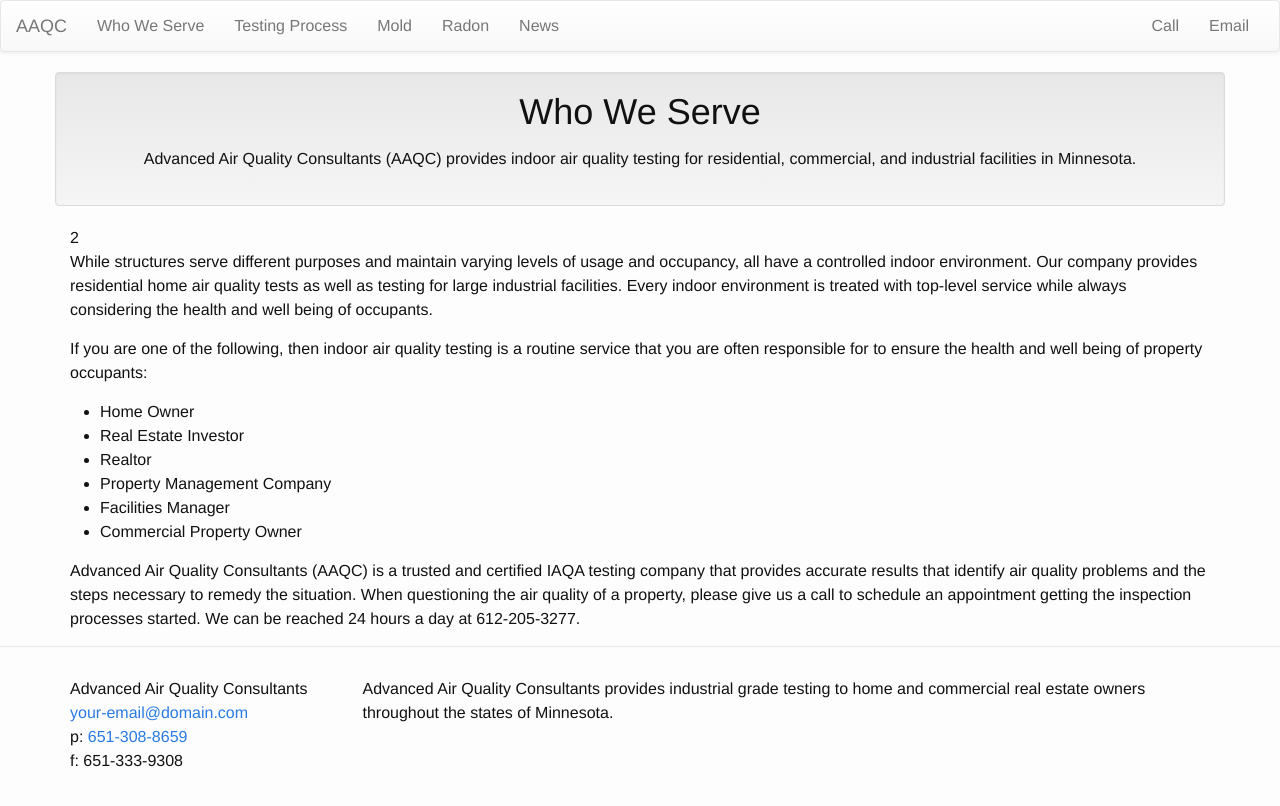
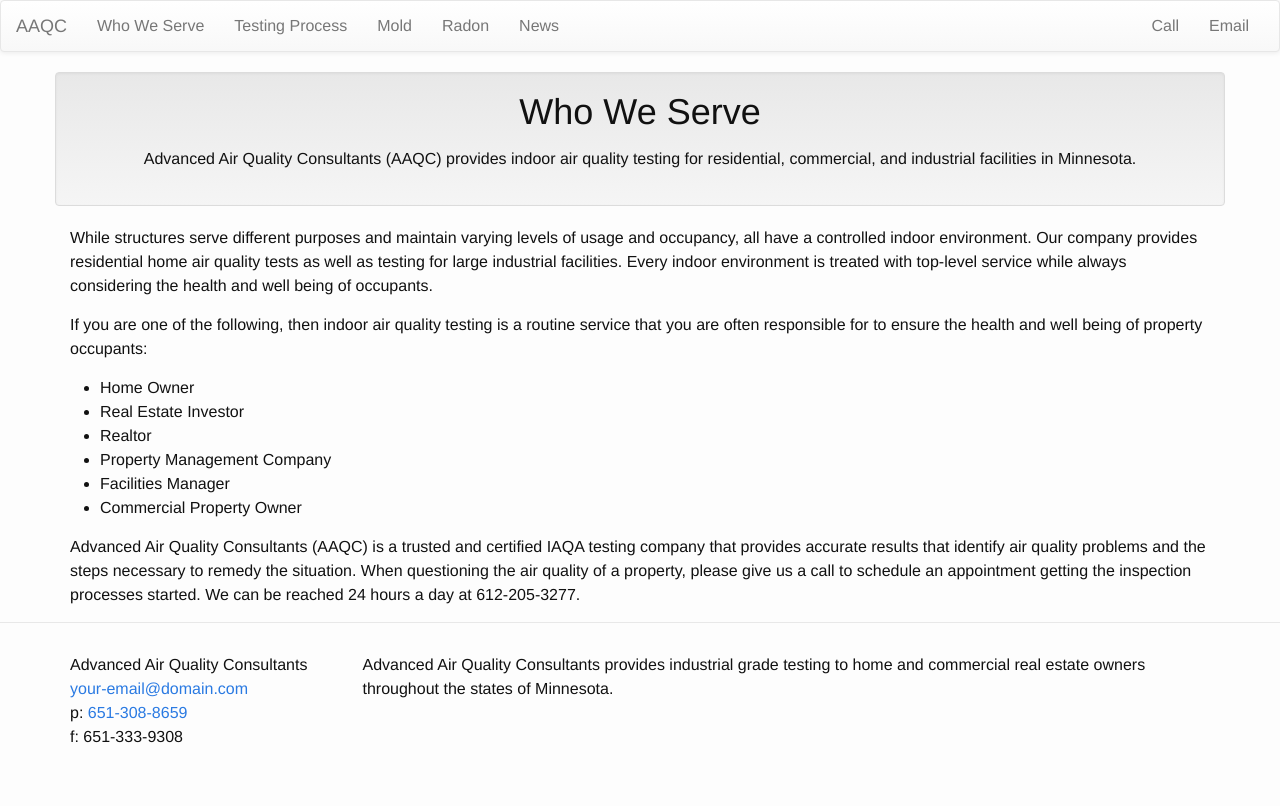
Before and after one commit to ryan258/aaqc, a Jekyll site: the page built from who/index.html, in a window 1280 px wide. Shown: the top 806 px of the page. Built offline with Jekyll 4.4.1, drawn with Linux system fonts in a browser that asks for light colours; nearby versions of some CDN libraries.

Commit message:
remove 2 from /who

```diff
--- a/who/index.html
+++ b/who/index.html
@@ -15,7 +15,6 @@ meta: Advanced Air Quality Consultants (AAQC) provides indoor air quality testin
 <div class="container">
   <div class="row">
     <div class="col-sm-12">
-			<div class="justification">2</div>
 				<p>While structures serve different purposes and maintain varying levels of usage and occupancy, all have a controlled indoor environment.  Our company provides residential home air quality tests as well as testing for large industrial facilities.  Every indoor environment is treated with top-level service while always considering the health and well being of occupants.</p>
         <p>If you are one of the following, then indoor air quality testing is a routine service that you are often responsible for to ensure the health and well being of property occupants:</p>
         <ul>
```
